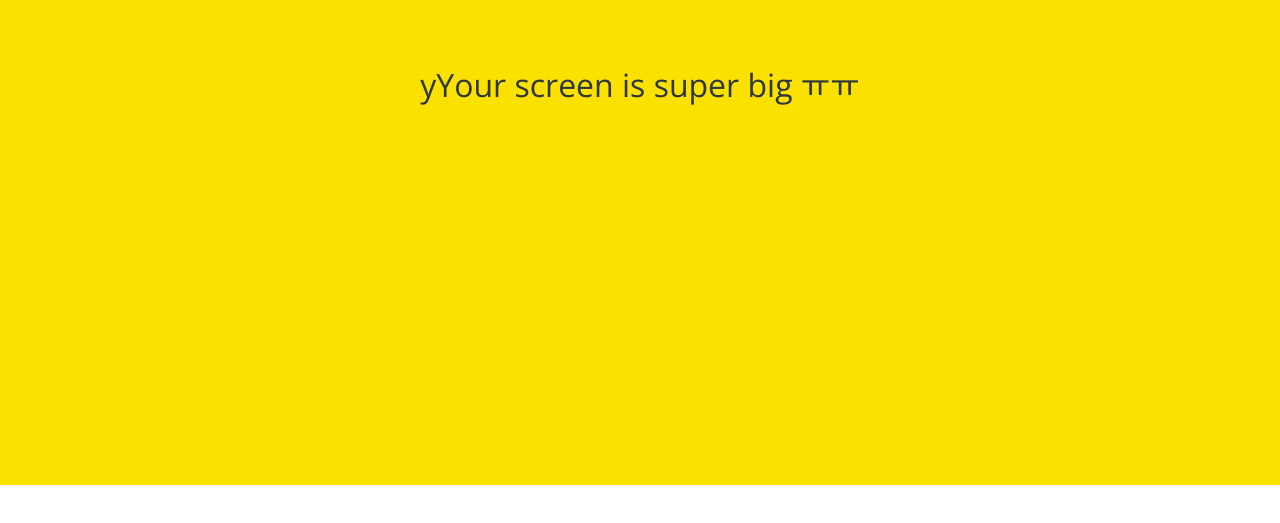
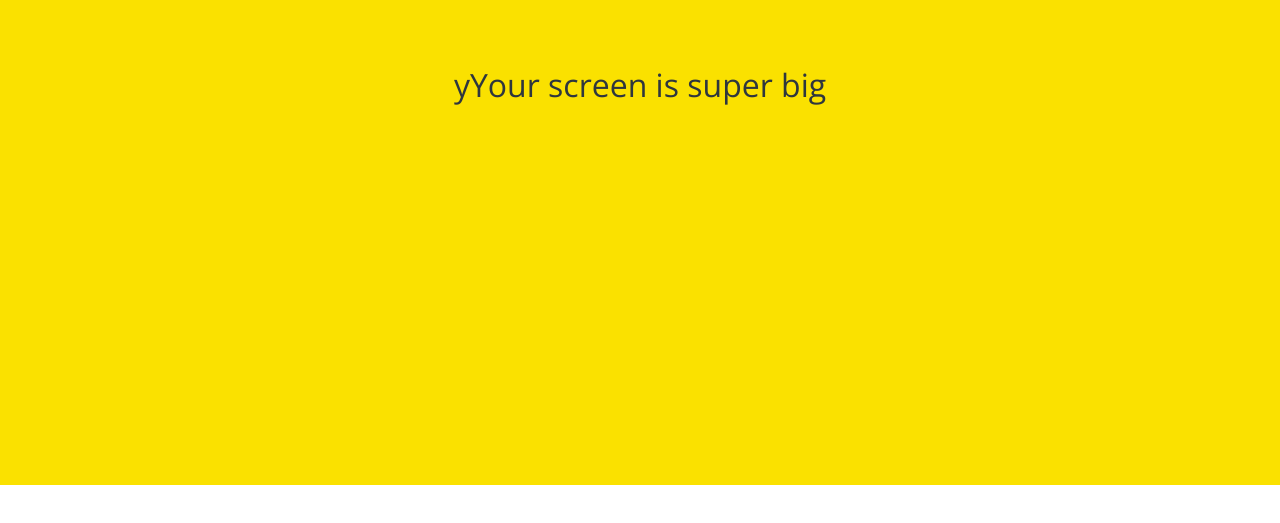
Before and after one commit to jeichlcof/kokoa-clone-2020, a plain HTML site: page index.html in a window 1280 px wide. Shown: the part 315-838 px from the top of the page. Drawn offline with nearby package versions, Linux system fonts and the light colour scheme.

Commit message:
Update index.html

```diff
--- a/index.html
+++ b/index.html
@@ -35,7 +35,7 @@
     </form>
 
     <div id="no-mobile">
-      <span>yYour screen is super big ㅠㅠ</span>
+      <span>yYour screen is super big </span>
     </div>
 
     <script
```
